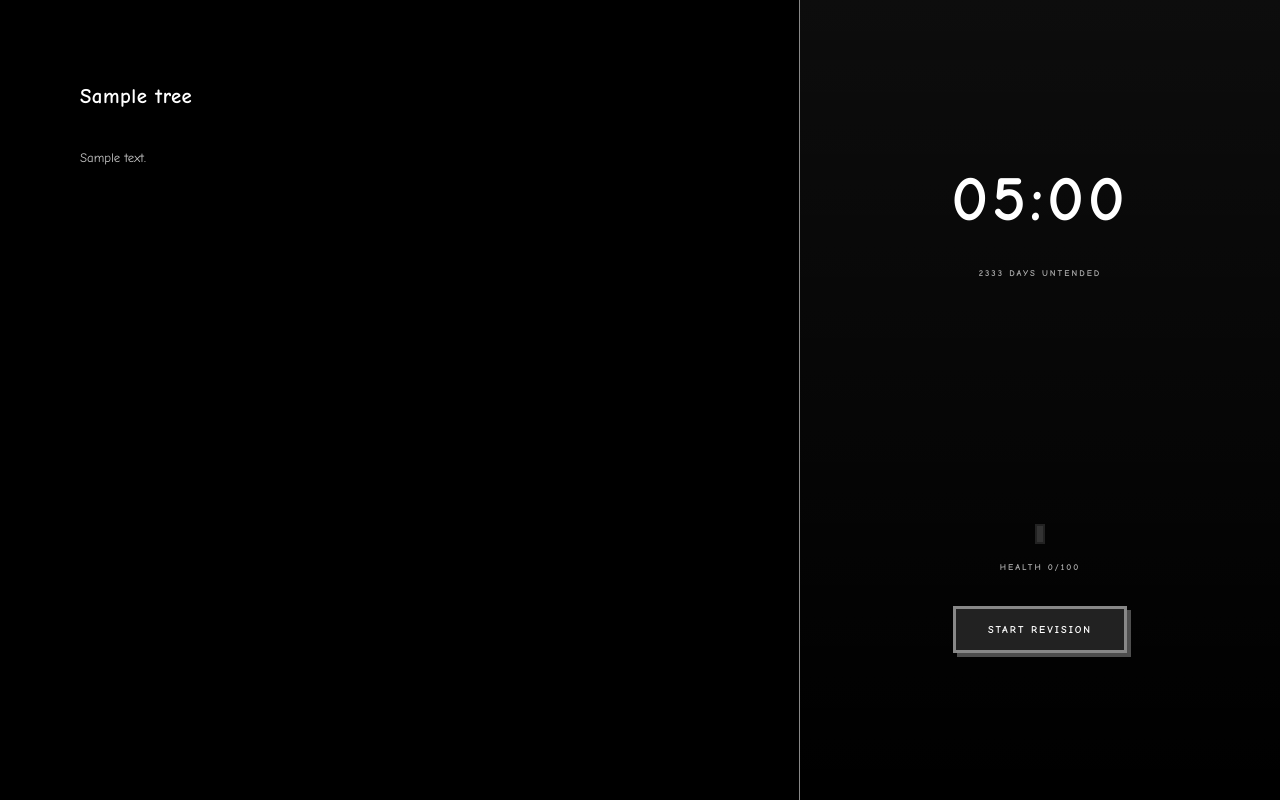
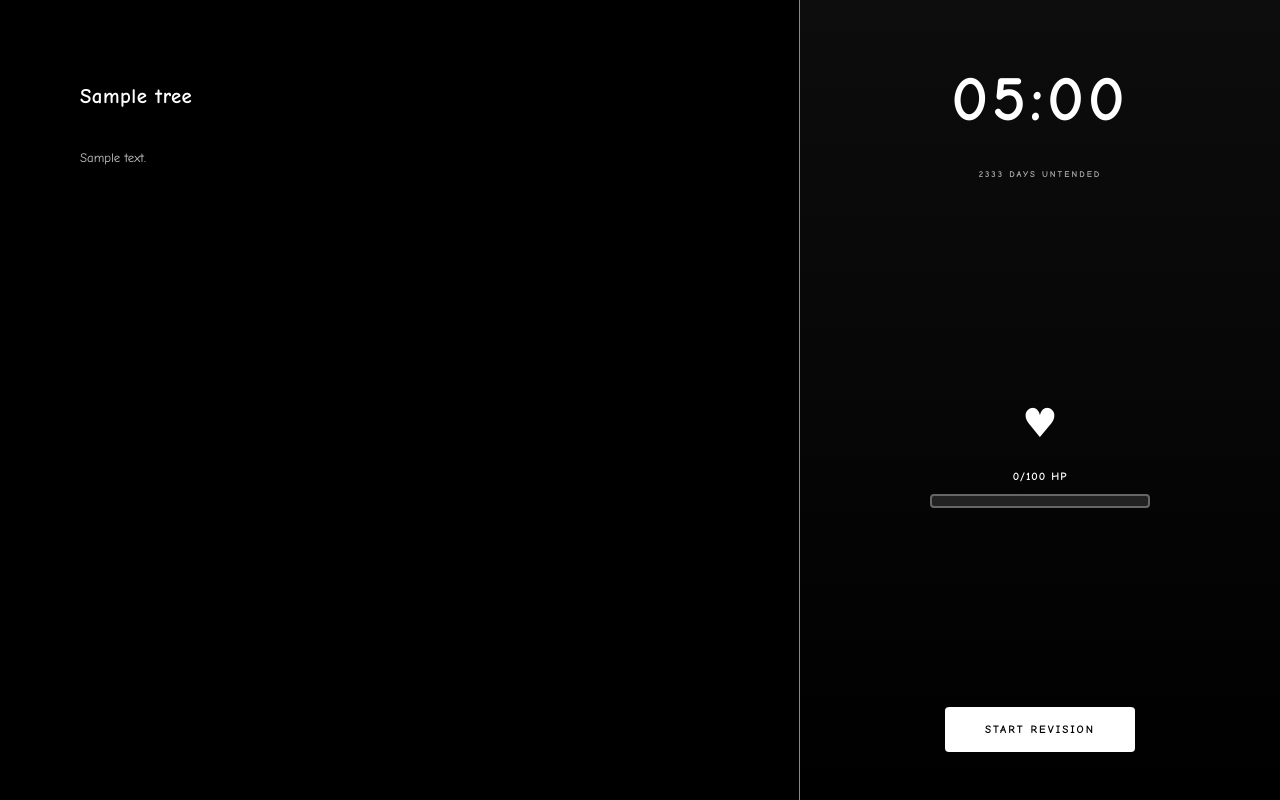
Before and after one commit to Nitikpsn/memoatlas, a Flask app: page /revise/1 in a window 1280 px wide. Shown: the part 55-855 px from the top of the page. Run offline with Flask 3, Linux system fonts and the light colour scheme; a user stored in the database is signed in; tables that the repository leaves empty hold one stand-in row (values such as "Sample post").

Commit message:
adding hp bar

```diff
--- a/memoAtlas/app/static/css/style.css
+++ b/memoAtlas/app/static/css/style.css
@@ -651,10 +651,6 @@ a:hover { color: var(--green); }
   align-items: center; justify-content: center; padding: 3rem;
   background: linear-gradient(180deg, rgba(255,255,255,0.05) 0%, transparent 100%);
 }
-.focus-right .focus-tree .tree-display { width: 150px; height: 240px; }
-.focus-right .focus-tree .tree-display .tree-crown { transition: all 0.8s ease; }
-.focus-right .focus-tree .tree-display .tree-stem { transition: height 0.8s ease; }
-.focus-right .focus-tree .tree-display .tree-foliage { transition: all 0.8s ease; }
 #timer {
   font-size: 4rem; color: #fff; margin-bottom: 1rem;
   font-weight: 700; letter-spacing: 4px;
@@ -663,8 +659,42 @@ a:hover { color: var(--green); }
   font-size: 0.55rem; color: #aaa; letter-spacing: 2px;
   margin-bottom: 1.5rem; text-transform: uppercase; font-weight: 700;
 }
-.focus-health { font-size: 0.55rem; color: #aaa; letter-spacing: 2px; margin-top: 1rem; text-transform: uppercase; font-weight: 700; }
-.focus-right .btn { margin-top: 2rem; }
+.health-wrap {
+  display: flex; flex-direction: column; align-items: center;
+  gap: 1.5rem; flex: 1; justify-content: center;
+}
+.health-icon {
+  display: flex; align-items: center; justify-content: center;
+}
+.heart {
+  font-size: 2.5rem; color: #fff; line-height: 1;
+}
+.hp-bar-wrap {
+  width: 220px; text-align: center;
+}
+.hp-label {
+  display: block; font-size: 0.7rem; color: #fff;
+  letter-spacing: 1px; font-weight: 700; margin-bottom: 0.5rem;
+}
+.hp-track {
+  width: 100%; height: 14px; background: #222;
+  border: 2px solid #666; border-radius: 4px; overflow: hidden;
+}
+.hp-fill {
+  height: 100%; background: #fff; transition: width 0.8s ease;
+  border-radius: 2px;
+}
+.btn-revise {
+  display: inline-flex; align-items: center; justify-content: center;
+  padding: 1rem 2.5rem; background: #fff; color: #000;
+  font-family: var(--font); font-size: 0.7rem; letter-spacing: 2px;
+  text-transform: uppercase; cursor: pointer; font-weight: 700;
+  border: none; border-radius: 4px; margin-top: auto;
+  transition: all 0.2s;
+}
+.btn-revise:hover {
+  background: #000; color: #fff; border: 2px solid #fff;
+}
 @keyframes flashGreen {
   0% { background: rgba(255,255,255,0.2); }
   100% { background: transparent; }
--- a/memoAtlas/app/static/js/garden.js
+++ b/memoAtlas/app/static/js/garden.js
@@ -1,8 +1,9 @@
 document.addEventListener('DOMContentLoaded', function() {
   var timer = document.getElementById('timer')
   var btn = document.getElementById('start-revise')
-  var visual = document.getElementById('tree-visual')
-  var healthLabel = document.querySelector('.focus-health')
+  var hpFill = document.getElementById('hp-fill')
+  var hpLabel = document.getElementById('hp-label')
+  var heartIcon = document.querySelector('.heart')
   var timeLeft = 300
   var interval = null
   var csrfToken = document.querySelector('meta[name="csrf-token"]')
@@ -40,7 +41,7 @@ document.addEventListener('DOMContentLoaded', function() {
       .then(function(data) {
         if (data.success) {
           setTimeout(function() { overlay.remove() }, 500)
-          updateTree(data.new_health)
+          updateHp(data.new_health)
         }
       })
       .catch(function() {
@@ -49,15 +50,8 @@ document.addEventListener('DOMContentLoaded', function() {
       })
   }
 
-  function updateTree(health) {
-    var cls = 'tree-display '
-    if (health <= 20) cls += 'seed-tree'
-    else if (health <= 40) cls += 'sprout-tree'
-    else if (health <= 70) cls += 'young-tree'
-    else if (health <= 90) cls += 'mature-tree'
-    else cls += 'ancient-tree'
-
-    visual.className = cls
-    healthLabel.textContent = 'HEALTH ' + health + '/100'
+  function updateHp(health) {
+    hpFill.style.width = health + '%'
+    hpLabel.textContent = health + '/100 HP'
   }
 })
--- a/memoAtlas/app/templates/forest/revise.html
+++ b/memoAtlas/app/templates/forest/revise.html
@@ -18,19 +18,18 @@ body, .forest-shell { margin: 0; padding: 0; overflow: hidden; }
     {% if s == 'dead' or s == 'wilting' or s == 'fading' %}
     <div class="wilt-note">{{ tree.days_unrevised() }} DAYS UNTENDED</div>
     {% endif %}
-    <div class="focus-tree" id="focus-tree">
-      <div class="tree-display {% if s == 'dead' or s == 'wilting' or s == 'fading' %}dead-tree{% elif h <= 20 %}seed-tree{% elif h <= 40 %}sprout-tree{% elif h <= 70 %}young-tree{% elif h <= 90 %}mature-tree{% else %}ancient-tree{% endif %}" id="tree-visual">
-        <div class="tree-stem"></div>
-        <div class="tree-crown">
-          <div class="tree-foliage"></div>
-          <div class="tree-foliage s2"></div>
-          <div class="tree-foliage s3"></div>
-          <div class="tree-foliage s4"></div>
+    <div class="health-wrap" id="tree-visual">
+      <div class="health-icon">
+        <div class="heart">♥</div>
+      </div>
+      <div class="hp-bar-wrap">
+        <span class="hp-label" id="hp-label">{{ h }}/100 HP</span>
+        <div class="hp-track">
+          <div class="hp-fill" id="hp-fill" style="width:{{ h }}%"></div>
         </div>
       </div>
     </div>
-    <div class="focus-health">HEALTH {{ h }}/100</div>
-    <button id="start-revise" class="btn">START REVISION</button>
+    <button id="start-revise" class="btn-revise">START REVISION</button>
   </div>
 </div>
 <script>
```
